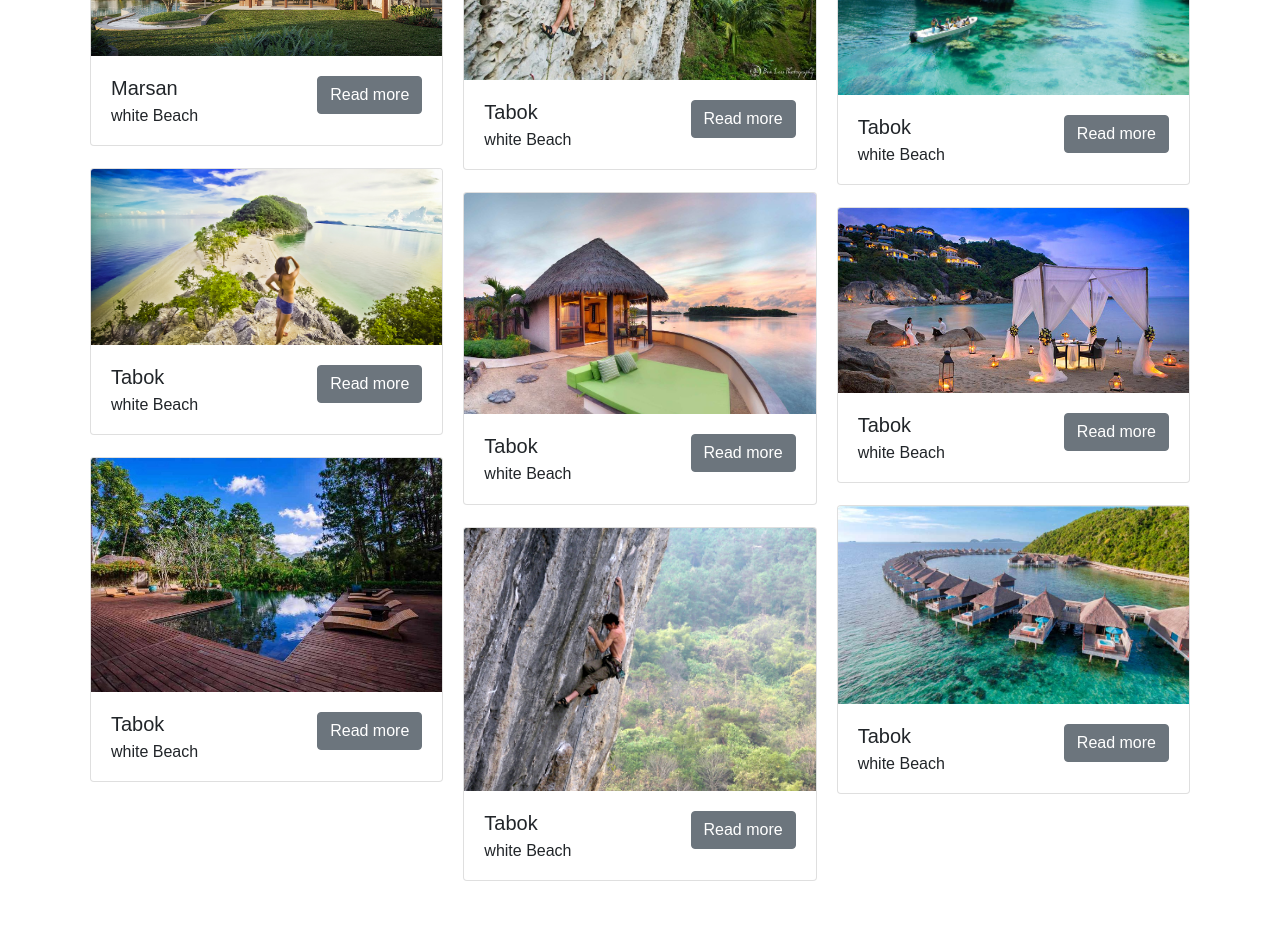
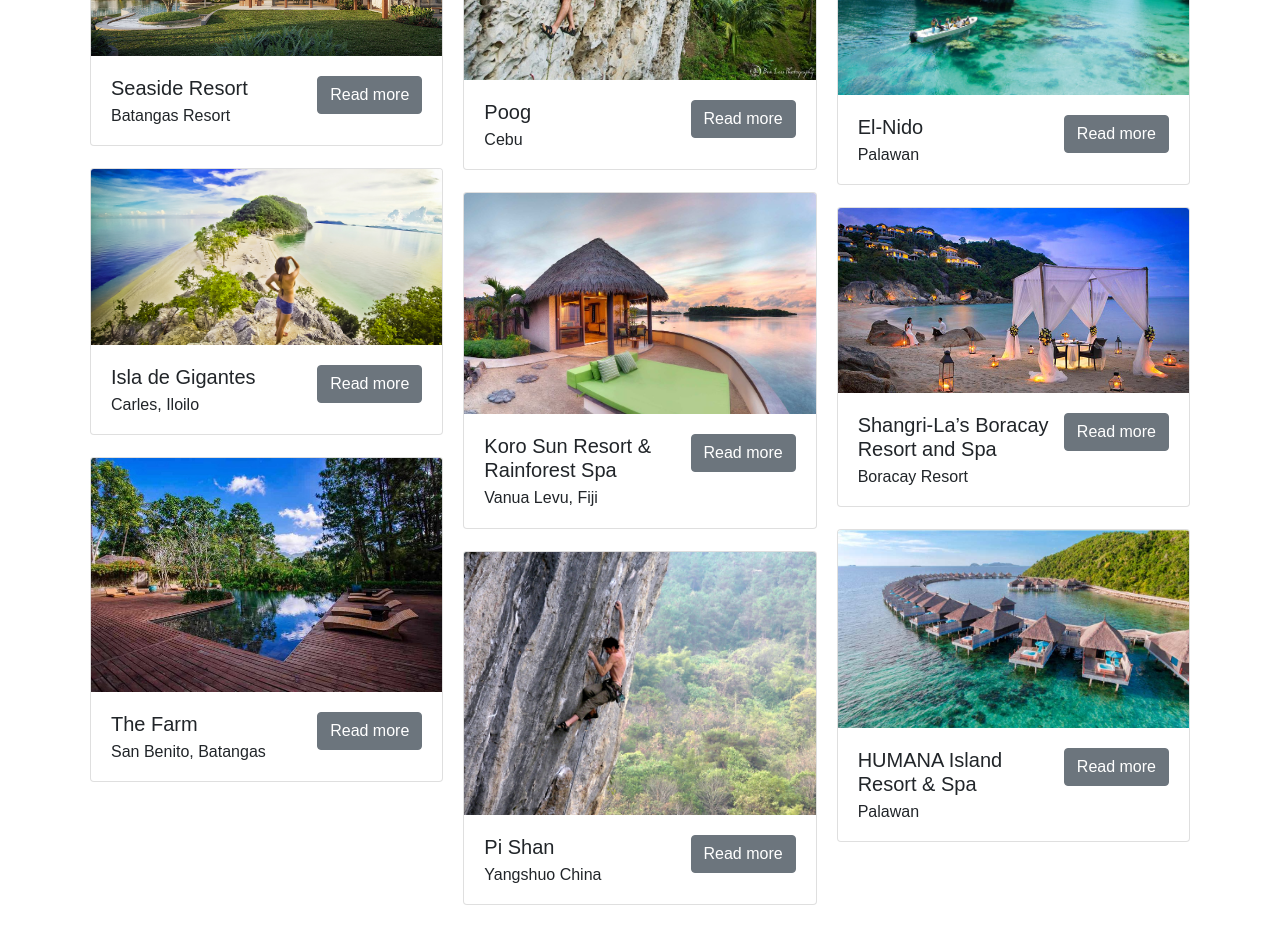
Before and after one commit to markdino/tourism-site, a React (Create React App) app: page / in a window 1280 px wide. Shown: the part 1920-2861 px from the top of the page. Built offline with nearby package versions, Linux system fonts and the light colour scheme; the HTML template or start-up script is replaced by a standard one.

Commit message:
update tour detailes

```diff
--- a/src/components/Package.js
+++ b/src/components/Package.js
@@ -18,72 +18,72 @@ const tours = [
     category: ["resort", "honeymoon"],
     img: imgCard1,
     alt: "blah blah",
-    title: "Marsan",
-    subtitle: "white Beach"
+    title: "Seaside Resort",
+    subtitle: "Batangas Resort"
   },
   {
     id: 2,
-    category: ["climbing"],
+    category: ["beach", "mountain"],
     img: imgCard2,
     alt: "blah blah",
-    title: "Tabok",
-    subtitle: "white Beach"
+    title: "Isla de Gigantes",
+    subtitle: "Carles, Iloilo"
   },
   {
     id: 3,
-    category: ["beach", "climbing"],
+    category: ["resort", "honeymoon"],
     img: imgCard3,
     alt: "blah blah",
-    title: "Tabok",
-    subtitle: "white Beach"
+    title: "The Farm",
+    subtitle: "San Benito, Batangas"
   },
   {
     id: 4,
-    category: ["beach", "mountain"],
+    category: ["climbing", "mountain"],
     img: imgCard4,
     alt: "blah blah",
-    title: "Tabok",
-    subtitle: "white Beach"
+    title: "Poog",
+    subtitle: "Cebu"
   },
   {
     id: 5,
-    category: ["resort", "honeymoon"],
+    category: ["resort", "honeymoon", "beach"],
     img: imgCard5,
     alt: "blah blah",
-    title: "Tabok",
-    subtitle: "white Beach"
+    title: "Koro Sun Resort & Rainforest Spa",
+    subtitle: "Vanua Levu, Fiji"
   },
   {
     id: 6,
-    category: ["beach", "honeymoon", "resort"],
+    category: ["climbing", "mountain"],
     img: imgCard6,
     alt: "blah blah",
-    title: "Tabok",
-    subtitle: "white Beach"
+    title: "Pi Shan",
+    subtitle: "Yangshuo China"
   },
   {
     id: 7,
-    category: ["resort", "honeymoon"],
+    category: ["beach", "climbing"],
     img: imgCard7,
     alt: "blah blah",
-    title: "Tabok",
-    subtitle: "white Beach"
+    title: "El-Nido",
+    subtitle: "Palawan"
   },
   {
     id: 8,
-    category: ["climbing"],
+    category: ["honeymoon", "beach", "resort"],
     img: imgCard8,
     alt: "blah blah",
-    title: "Tabok",
-    subtitle: "white Beach"
+    title: "Shangri-La’s Boracay Resort and Spa",
+    subtitle: "Boracay Resort"
   },
   {
     id: 9,
     category: ["beach", "resort"],
     img: imgCard9,
     alt: "blah blah",
-    title: "Tabok",
-    subtitle: "white Beach"
+    title: "HUMANA Island Resort & Spa",
+    subtitle: "Palawan"
   }
 ];
 
```
